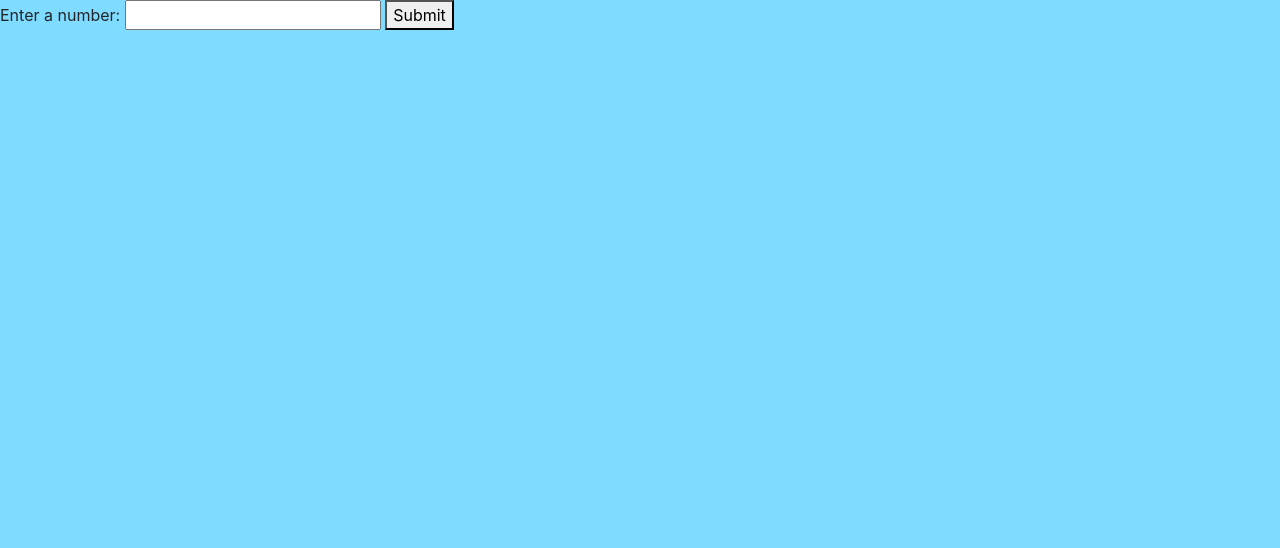
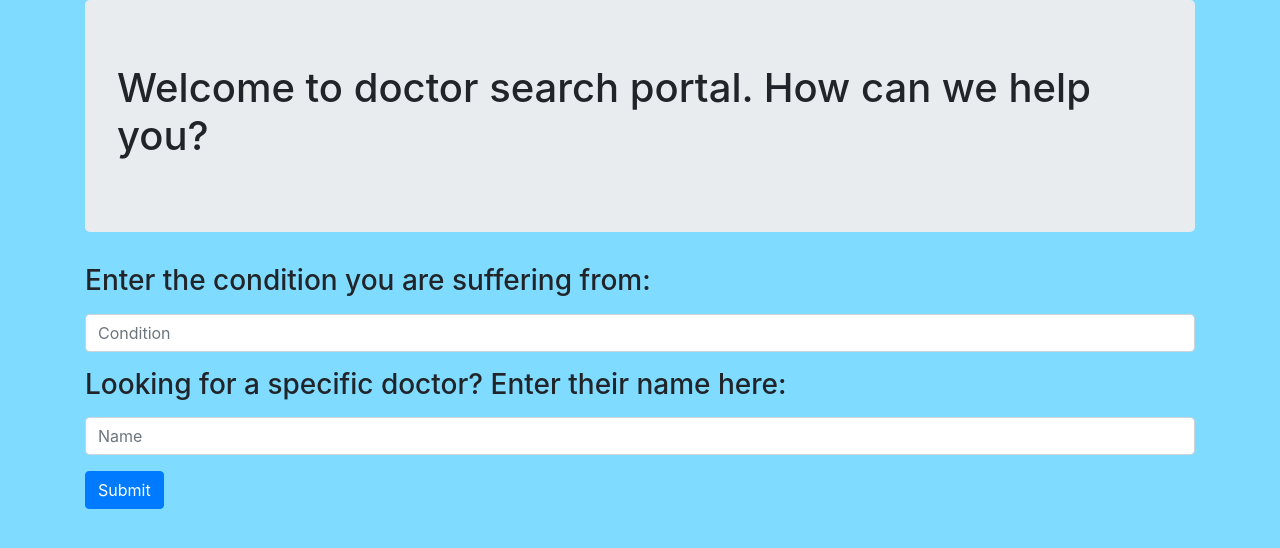
Before and after one commit to youngzliu/DoctorLookup, a website built with webpack: page src/index.html in a window 1280 px wide. Built offline with nearby package versions, Linux system fonts and the light colour scheme.

Commit message:
add basic structure for forms to collect user input.

```diff
--- a/src/index.html
+++ b/src/index.html
@@ -1,14 +1,27 @@
 <!DOCTYPE html>
 <html>
   <head>
-    <title>Ping Pong</title>
+    <title>Doctor Lookup</title>
   </head>
   <body>
-    <form id="ping-pong-form">
-      <label for="goal">Enter a number:</label>
-      <input id="goal" type="number">
-      <button type="submit">Submit</button>
+  <div class="container">
+    <div class="jumbotron">
+      <h1>Welcome to doctor search portal. How can we help you?</h1>
+    </div>
+    <form id="doctorForm">
+      <div class="form-group">
+        <label for="condition"><h3>Enter the condition you are suffering from:</h3></label>
+        <input id="condition" type="text" class="form-control" placeholder="Condition">
+      </div>
+      <div class="form-group">
+        <label for="doctorName"><h3>Looking for a specific doctor? Enter their name here:</h3></label>
+        <input id="doctorName" type="text" class="form-control" placeholder="Name">
+      </div>
+      <button type="submit" class="btn btn-primary">Submit</button>
     </form>
-    <ul id="solution"></ul>
+    <br>
+    <div id="results"></div>
+    <div id="error"></div>
+  </div>
   </body>
 </html>
```
